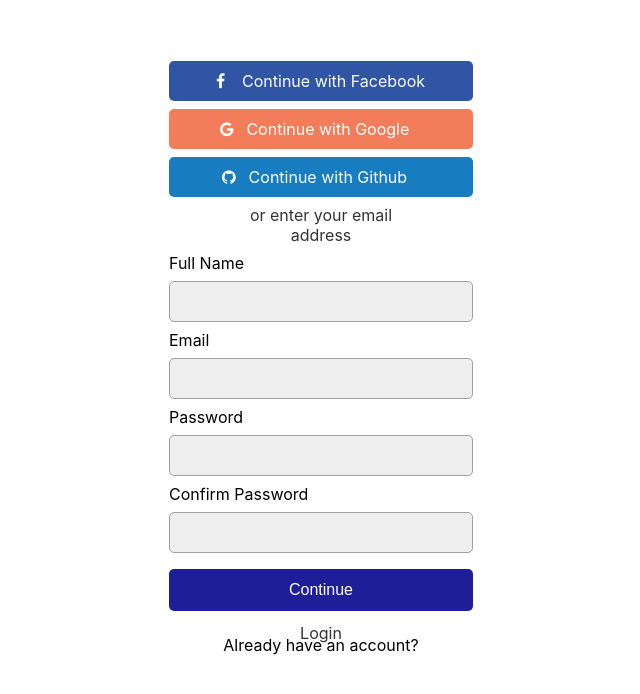
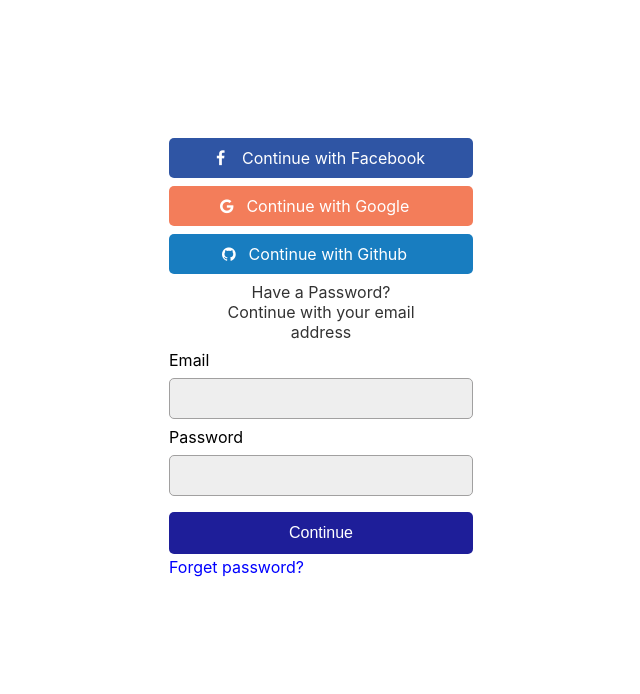
Before and after one commit to climbablebug44/LifeBlood, a React (Create React App) app in the folder lifeblood/: page / in a window 1280 px wide. Shown: the top 694 px of the page, without its empty margins (319-959 px from the left). Built offline with nearby package versions, Linux system fonts and the light colour scheme.

Commit message:
ashish added

```diff
--- a/lifeblood/src/App.js
+++ b/lifeblood/src/App.js
@@ -1,9 +1,10 @@
 import Login from './Component/Login/Login';
+import Login1 from './Component/Login/Login1';
 import CreateAccount from './Component/Login/CreateAccount';
 function App() {
   return (
     <div className="App">
-      <CreateAccount/>
+      <Login1/>
     </div>
   );
 }
```
